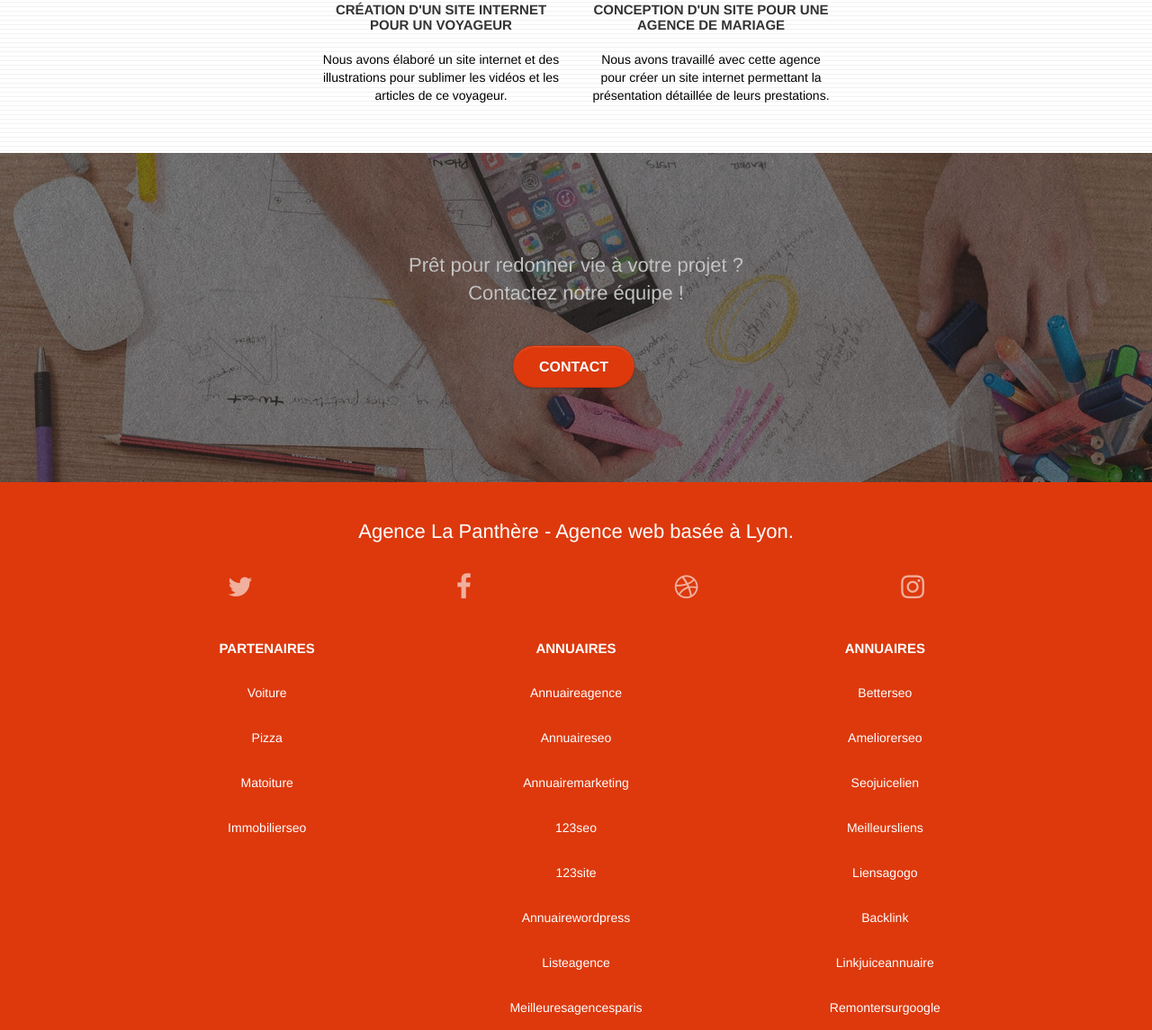
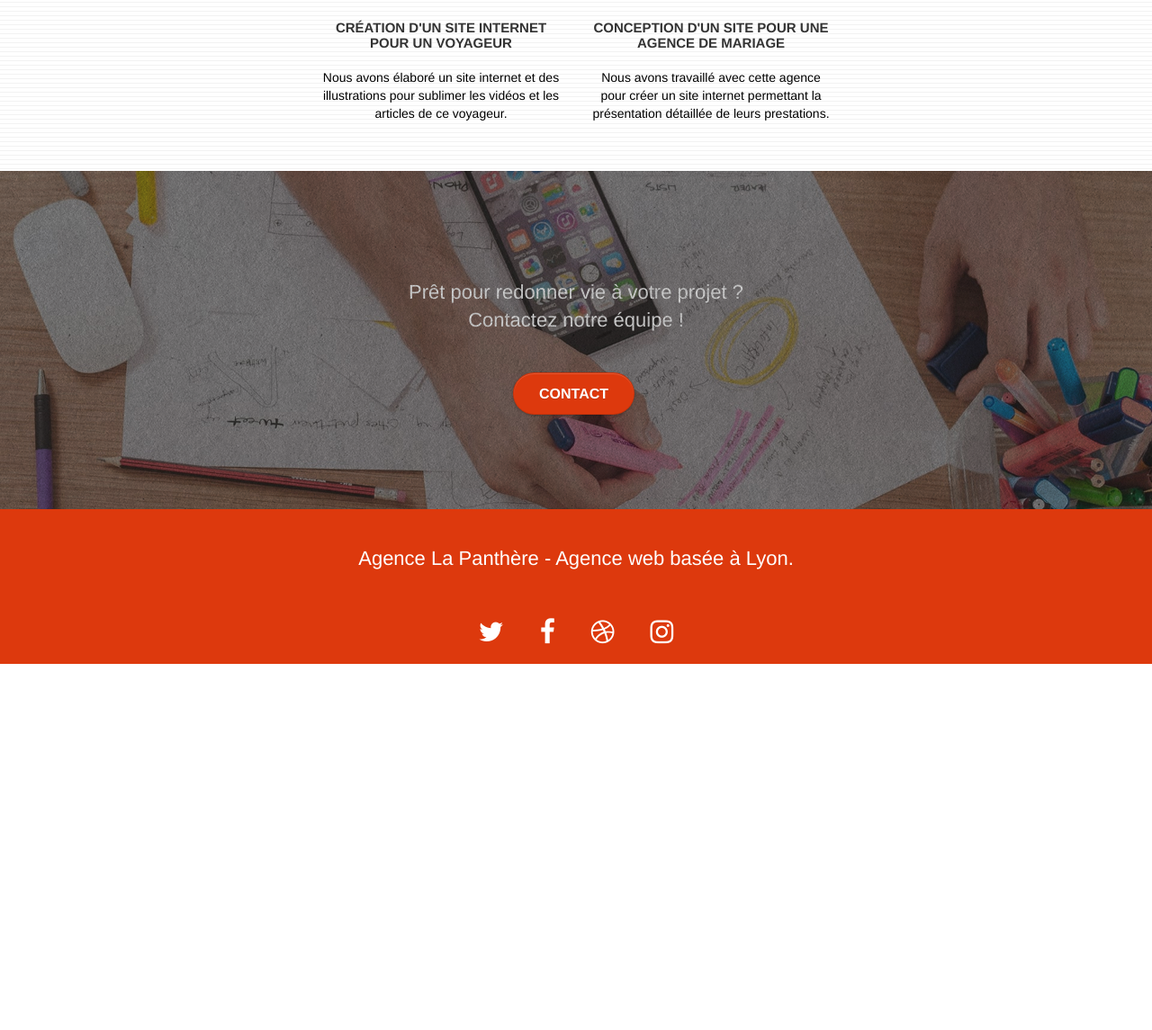
Before and after one commit to AlexGriess/La-panthere, a plain HTML site: page index.html in a window 1280 px wide. Shown: the part 2742-3887 px from the top of the page at 90% size. After the commit the page ends 3480 px from the top, so only its background shows below. Drawn offline with Linux system fonts and the light colour scheme; a web font is replaced by a local one.

Commit message:
PA - Optimisation affichage mobile - PC - Optimisation affichage dekstop et mobil et optimisation HTML

```diff
--- a/index.html
+++ b/index.html
@@ -10,8 +10,6 @@
 	<link rel="stylesheet" type="text/css" href="style.css">
 	<link rel="stylesheet" type="text/css" href="./css/font-awesome.css">
 	<link rel="stylesheet" type="text/css" href="./css/et-line.css">
-	<link rel="preload" href="./fonts/et-line" as="font" type="font/woff" crossorigin>
-	<link rel="preload" href="./fonts/fontawesome-webfont" as="font" type="font/woff" crossorigin>
 	<script src="./js/jquery-2.1.0.js"></script>
 	<script src="./js/bootstrap.js"></script>
 	<script src="./js/blocs.js"></script>
@@ -23,7 +21,7 @@
 </head>
 <body>
 	<!-- bloc-0 -->
-	<header class="bloc bgc-white l-bloc header" id="bloc-0">
+	<header class="bloc bgc-white l-bloc " id="bloc-0">
 		<div class="container bloc-sm">
 			<nav class="navbar row">
 				<div class="navbar-header">
@@ -108,7 +106,7 @@
 			<div class="container bloc-lg">
 				<div class="row tight-width-whitespace black-background">
 					<div class="col-sm-12">
-						<h2 class="mg-md text-center tc-white">
+						<h2 class="mg-md text-center tc-white section3__title">
 							Nous souhaitons aider les entreprises de la région Lyonnaise à se développer et à connaître le succès. Nous travaillons pour aider les entreprises locales à attirer de nouveaux clients .<br>
 						</h2>
 						<p class="text-center white">
@@ -124,9 +122,9 @@
 		<section class="bloc bgc-white bg-lines-h2-bg bg-repeat l-bloc" id="bloc-4-portfolio">
 			<div class="container ">
 				<h2 class="section4-texte">Nous travaillons avec beaucoup de clients, voici nos réalisations.</h2>
-				<div class="row tight-width-whitespace portfolio-row">
-					<div class="col-sm-6">
-						<a href="#" data-lightbox="img/1.jpg" data-gallery-id="gallery-1" data-caption="Refonte d'un site web pour un journal local" data-frame="snapshot-lb"><img src="img/1.jpg" alt="Refonte site web journal" class="img-responsive portfolio-thumb" /></a>
+				<div class=" row tight-width-whitespace portfolio-row">
+					<div class=" col-sm-6">
+						<a href="#" data-lightbox="img/1.jpg" data-gallery-id="gallery-1" data-caption="Refonte d'un site web pour un journal local" data-frame="snapshot-lb"><img src="img/1.jpg" alt="Refonte site web journal" class="img-responsive portfolio-thumb section4" /></a>
 						<h3 class="mg-md text-center">
 							Refonte d'un site web pour un journal local
 						</h3>
@@ -135,7 +133,7 @@
 						</p>
 					</div>
 					<div class="col-sm-6">
-						<a href="#" data-lightbox="img/2.jpg" data-gallery-id="gallery-1" data-caption="Création d'un site web pour photographes" data-frame="snapshot-lb"><img src="img/2.jpg" class="img-responsive portfolio-thumb" alt="Création d'un site web pour photographes" /></a>
+						<a href="#" data-lightbox="img/2.jpg" data-gallery-id="gallery-1" data-caption="Création d'un site web pour photographes" data-frame="snapshot-lb"><img src="img/2.jpg" class="img-responsive portfolio-thumb section4" alt="Création d'un site web pour photographes " /></a>
 						<h3 class="mg-md text-center">
 							Création d'un site web pour photographes
 						</h3>
@@ -144,9 +142,9 @@
 						</p>
 					</div>
 				</div>
-				<div class="row tight-width-whitespace portfolio-row">
+				<div class=" row tight-width-whitespace portfolio-row">
 					<div class="col-sm-6">
-						<a href="#" data-lightbox="img/3.jpg" data-gallery-id="gallery-1" data-caption="Création d'un site internet pour un voyageur" data-frame="snapshot-lb"><img src="img/3.jpg" class="img-responsive portfolio-thumb" alt="Création d'un site web pour voyageur"/></a>
+						<a href="#" data-lightbox="img/3.jpg" data-gallery-id="gallery-1" data-caption="Création d'un site internet pour un voyageur" data-frame="snapshot-lb"><img src="img/3.jpg" class="img-responsive portfolio-thumb section4" alt="Création d'un site web pour voyageur"/></a>
 						<h3 class="mg-md text-center">
 							Création d'un site internet pour un voyageur
 						</h3>
@@ -155,7 +153,7 @@
 						</p>
 					</div>
 					<div class="col-sm-6">
-						<a href="#" data-lightbox="img/4.jpg" data-gallery-id="gallery-1" data-caption="Conception d'un site pour une agence de mariage" data-frame="snapshot-lb"><img src="img/4.jpg" class="img-responsive portfolio-thumb" alt="Création d'un site web pour agence de mariage" /></a>
+						<a href="#" data-lightbox="img/4.jpg" data-gallery-id="gallery-1" data-caption="Conception d'un site pour une agence de mariage" data-frame="snapshot-lb"><img src="img/4.jpg" class="img-responsive portfolio-thumb section4" alt="Création d'un site web pour agence de mariage" /></a>
 						<h3 class="mg-md text-center">
 							Conception d'un site pour une agence de mariage
 						</h3>
@@ -172,7 +170,7 @@
 		<section class="bloc bgc-dark-slate-blue bg-banniere d-bloc bloc-bg-texture texture-paper" id="bloc-5-cta">
 			<div class="container bloc-lg">
 				<div class="row">
-					<h2 class="mg-md text-center tc-white">	Prêt pour redonner vie à votre projet ?<br>Contactez notre équipe !</h2>
+					<h2 class="mg-md text-center tc-white section5__title">	Prêt pour redonner vie à votre projet ?<br>Contactez notre équipe !</h2>
 					<div class="col-sm-12 text-center">
 						<a href="./page2.html"><button href="./page2.html" class="text-center btn btn-lg btn-clean btn-rd cta-hero btn-atomic-tangerine" id="cta-hero">Contact</button></a>
 					</div>
@@ -180,60 +178,14 @@
 			</div>
 		</section>
 	</main>
-	<footer class="bloc bgc-atomic-tangerine d-bloc footer" id="bloc-8">
-		<div class="container bloc-sm">
-			<div class="row">
-				<div class="col-sm-12">
-					<h2 class="text-center white"> Agence La Panthère - Agence web basée à Lyon.<br></h2>
-					<div class="footer__sociaux">
 
-						<a class="social footer__sociaux--icone" href="index.html" aria-label="Visitez notre Twitter"><span class="fa fa-twitter icon-md"></span></a>
-						<a class="social footer__sociaux--icone" href="index.html" aria-label="Visitez notre Facebook"><span class="fa fa-facebook icon-md"></span></a>
-						<a class="social footer__sociaux--icone" href="index.html" aria-label="Visitez notre Dribble"><span class="fa fa-dribbble icon-md"></span></a>
-						<a class="social footer__sociaux--icone" href="index.html" aria-label="Visitez notre Instagram"><span class="fa fa-instagram icon-md"></span></a>
-
-					</div>
-					<div class="row">
-						<div class="col-sm-4">
-							<h3 style="color:#ffffff !important;">Partenaires</h3>
-								<ul>
-									<li><a href="voiture.com">Voiture</a></li>
-									<li><a href="pizza.com">Pizza</a></li>
-									<li><a href="matoiture.com">Matoiture</a></li>
-									<li><a href="immobilierseo.com">Immobilierseo</a></li>
-								</ul>
-						</div>
-						<div class="col-sm-4">
-							<h3 style="color:#ffffff !important;">Annuaires</h3>
-							<ul>
-								<li><a href="annuaireagence.com">Annuaireagence</a></li>
-								<li><a href="annuaireseo.com">Annuaireseo</a></li>
-								<li><a href="annuairemarketing.com">Annuairemarketing</a></li>
-								<li><a href="123seoture.com">123seo</a></li>
-								<li><a href="123site.com">123site</a></li>
-								<li><a href="annuairewordpress.com">Annuairewordpress</a></li>
-								<li><a href="listeagence.com">Listeagence</a></li>
-								<li><a href="meilleuresagencesparis.com">Meilleuresagencesparis</a></li>
-								<li><a href="listeseo.com">Listeseo</a></li>
-							</ul>
-						</div>
-						<div class="col-sm-4">
-							<h3 style="color:#ffffff !important;">Annuaires</h3>
-							<ul>
-								<li><a href="betterseo.com">Betterseo</a></li>
-								<li><a href="ameliorerseo.com">Ameliorerseo</a></li>
-								<li><a href="seojuicelien.com">Seojuicelien</a></li>
-								<li><a href="meilleursliens.com">Meilleursliens</a></li>
-								<li><a href="liensagogo.com">Liensagogo</a></li>
-								<li><a href="backlink.com">Backlink</a></li>
-								<li><a href="linkjuiceannuaire.com">Linkjuiceannuaire</a></li>
-								<li><a href="remontersurgoogle.com">Remontersurgoogle</a></li>
-								<li><a href="vraiseofiable.com">Vraiseofiable</a></li>
-							</ul>
-						</div>
-					</div>
-				</div>
-			</div>
+	<footer class="footer" id="bloc-8">
+		<h2> Agence La Panthère - Agence web basée à Lyon.</h2>
+		<div class="footer__sociaux">
+			<a href="index.html" aria-label="Visitez notre Twitter"><span class="fa fa-twitter icon-md"></span></a>
+			<a href="index.html" aria-label="Visitez notre Facebook"><span class="fa fa-facebook icon-md"></span></a>
+			<a href="index.html" aria-label="Visitez notre Dribble"><span class="fa fa-dribbble icon-md"></span></a>
+			<a href="index.html" aria-label="Visitez notre Instagram"><span class="fa fa-instagram icon-md"></span></a>
 		</div>
 	</footer>
 </body>
--- a/style.css
+++ b/style.css
@@ -1082,11 +1082,14 @@ h4 {
 
 .padding20{
     padding: 20px 20px 20px 20px;
-
 }
 
 .header__logo1{
     width: 100%;
+}
+
+.section3__title{
+    color:#DD390D !important;
 }
 
 .section4-texte{
@@ -1094,32 +1097,45 @@ h4 {
     padding: 20px 20px 20px 20px;
 }
 
-.footer h3{
+.section4{
+    display: inline;
+    text-align: center;
+}
+
+.section5__title{
+    color:white !important;
+    margin: 20px 20px 20px 20px;
+}
+
+.section7{
     display: flex;
     flex-direction: column;
-    padding: 5px 0px 5px 0px;
-    color: white;
-    text-align: center
+    align-items: center;
 }
 
-.footer li a{
+.section7__item{
+    padding: 20px 20px 20px 20px;
+}
+
+.footer{
     display: flex;
     flex-direction: column;
-    padding: 15px 0px 15px 0px;
-    color: white;
-    text-align: center
+    background-color: #DD390D;
+}
+
+.footer h2 {
+    color: white !important;
+    text-align: center;
+    padding: 20px;
 }
 
 .footer__sociaux{
     display: flex;
-    justify-content: space-between;
-
+    justify-content: center;
+    color: white !important;
 }
 
-.footer__sociaux--icone{
+.footer__sociaux a{
     padding: 20px 20px 20px 20px;
+    color: white !important;
 }
-
-.footer__link{
-
-}
```
Also changed, not shown: page2.html (+27 -56 lines).
